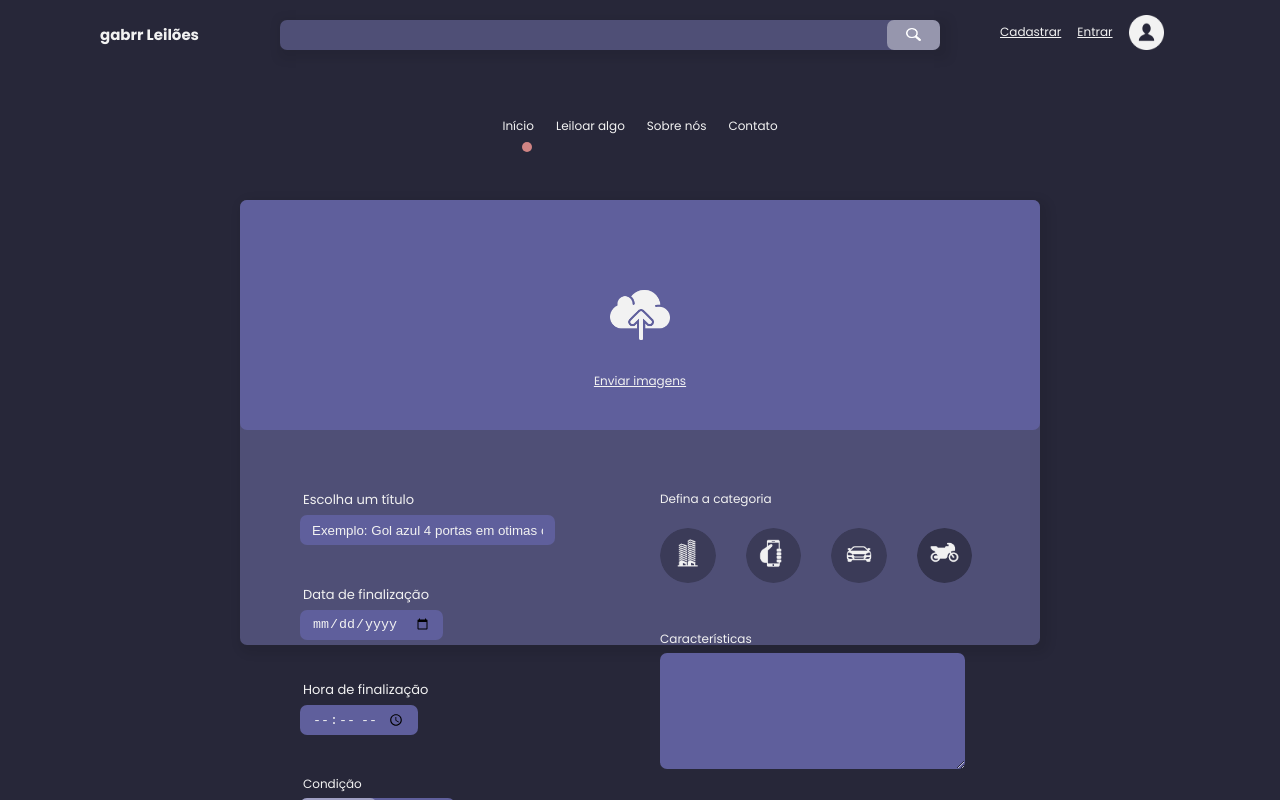
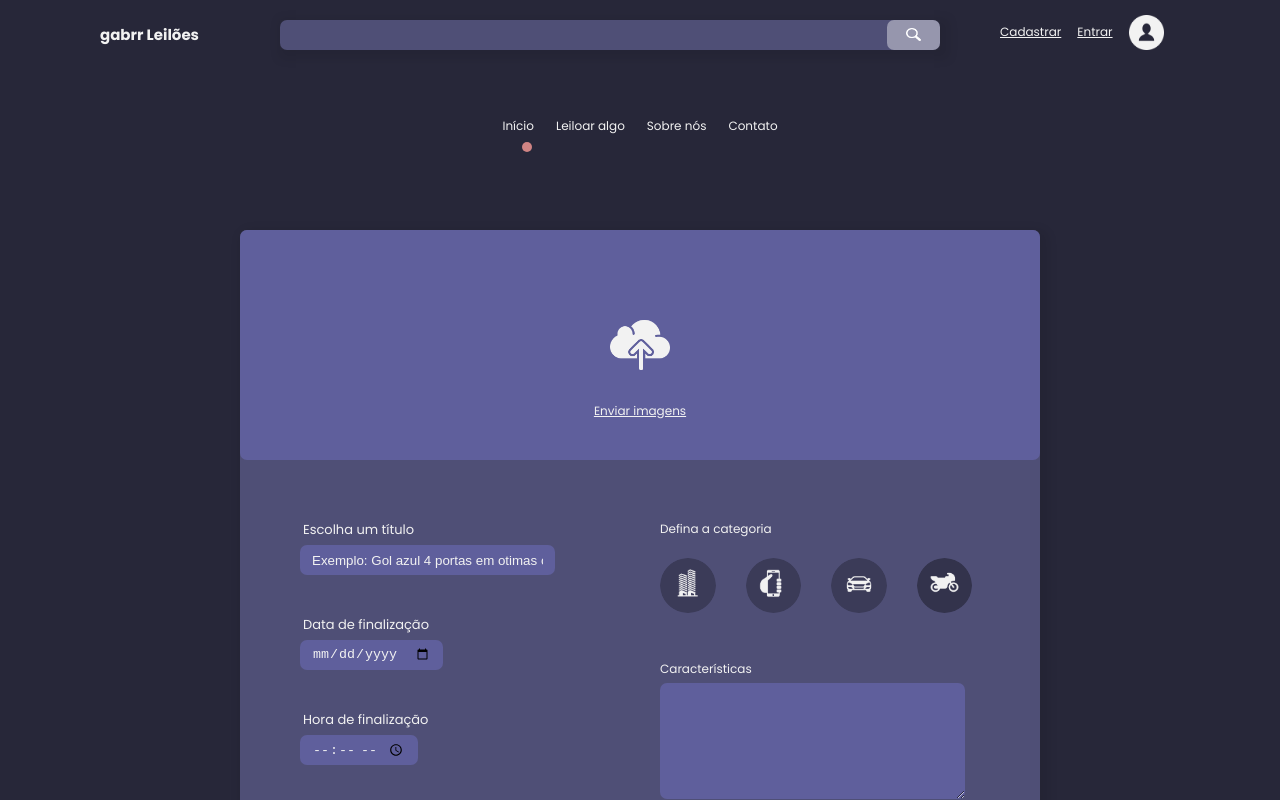
Before and after one commit to gabrr/leilao, a React (Create React App) app: page /publish in a window 1280 px wide. Shown: the top 800 px of the page. Built offline with nearby package versions, Linux system fonts and the light colour scheme.

Commit message:
bug in the publish page

```diff
--- a/src/components/navbar/index.jsx
+++ b/src/components/navbar/index.jsx
@@ -60,7 +60,6 @@ export default class Navbar extends Component {
                 this.menuToggler()
             })
         })
-
     }
 
     menuToggler() {
--- a/src/components/publishCard/style.css
+++ b/src/components/publishCard/style.css
@@ -1,13 +1,13 @@
 #publishCard .card {
-    top: 200px;
-    left: 50%;
-    margin: 0 auto 130px;
+    top: 70px;
+    left: 45%;
+    margin-bottom: 40px;
     transform: translateX(-50%);
-    position: absolute;
     z-index: 2;
     max-width: 800px;
     width: 90%;
-    padding-bottom: 100px;
+    padding-bottom: 70px;
+    height: auto;
 }
 
 .img-uploader {
```
